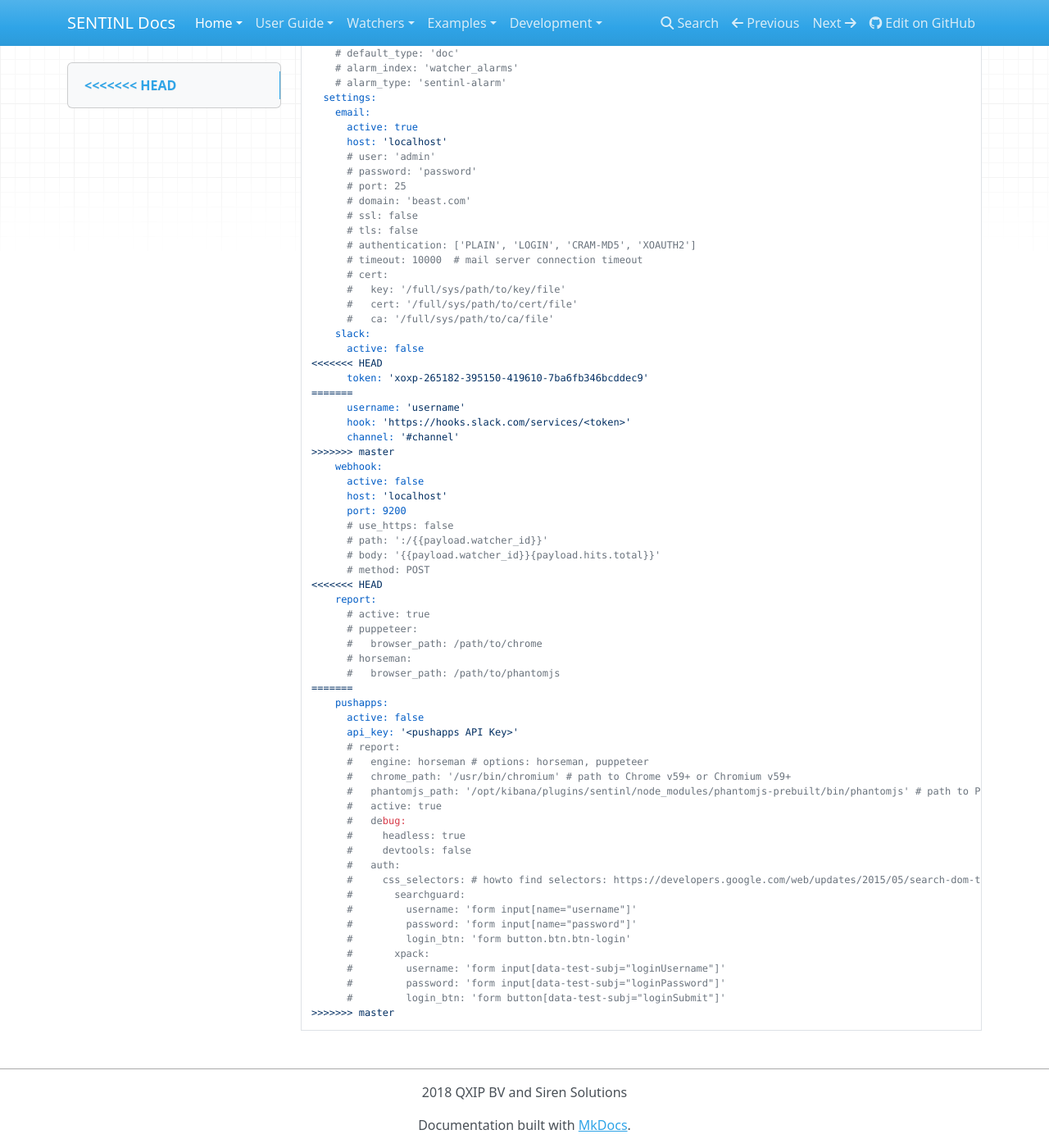
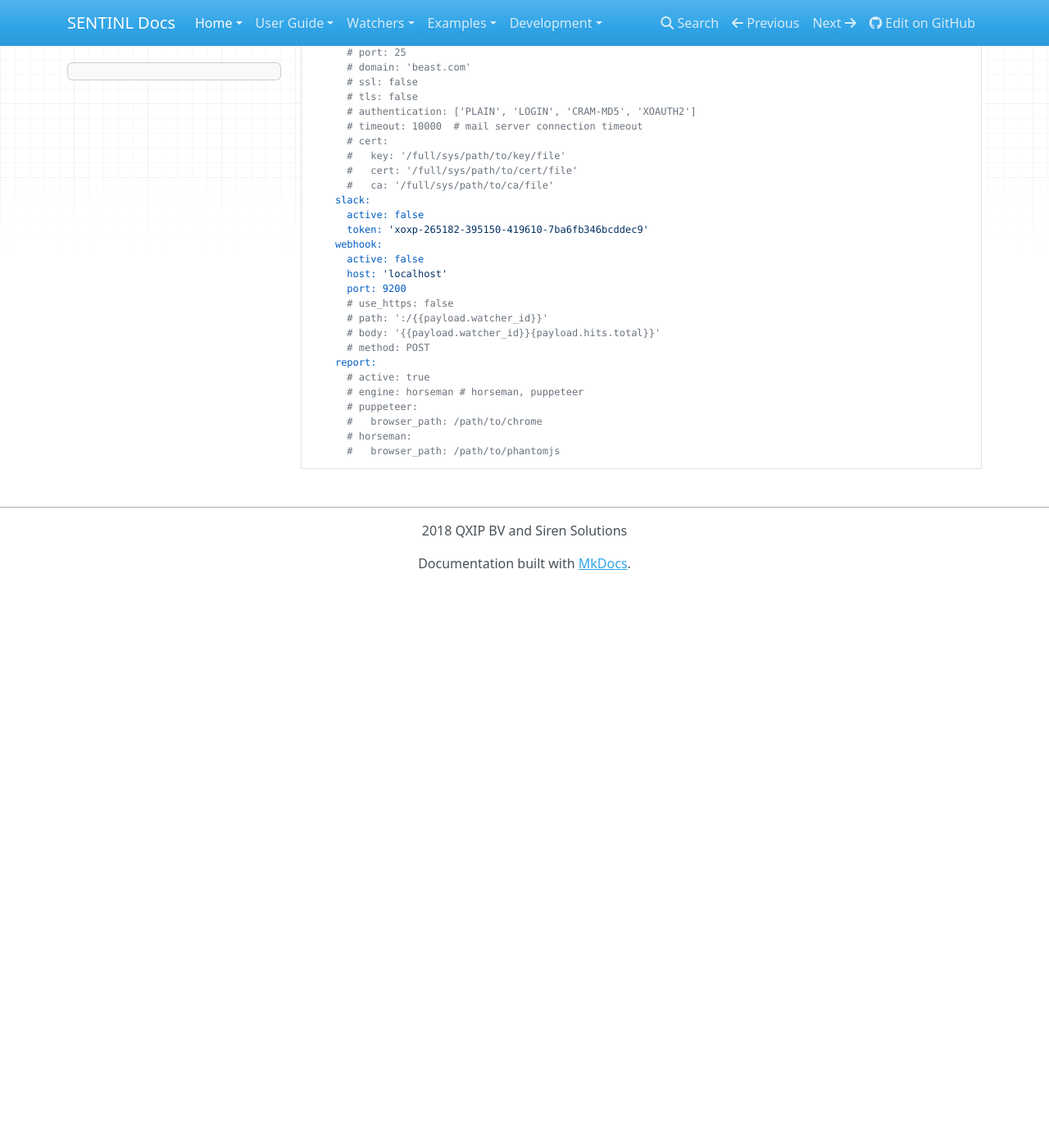
Before and after one commit to sentinl/sentinl, an MkDocs documentation site: the page built from docs/Config-Example.md, in a window 1280 px wide and 1400 px high, scrolled down 1951 px. Shown: the whole window at 82% size. Built offline with MkDocs 1.6.1, drawn with Linux system fonts in a browser that asks for light colours; nearby versions of some CDN libraries; old or Windows-style settings are respelled for this version of MkDocs; after the commit the page ends 2666 px from its top, so only the background shows below that; some of the changed text lies outside the part shown.

Commit message:
Fix merge conflict in docs.

````diff
--- a/docs/Config-Example.md
+++ b/docs/Config-Example.md
@@ -22,10 +22,6 @@ sentinl:
 ```
 
 ##### Example (extended)
-<<<<<<< HEAD
-=======
-
->>>>>>> master
 ```
 sentinl:
   es:
@@ -88,11 +84,7 @@ sentinl:
 ```
 
 ##### Example (extended)
-<<<<<<< HEAD
-The commented configuration is optional and are applied by default if not specified otherwise.
-=======
 The commented ('#') configuration is optional and is applied by default if not specified otherwise.
->>>>>>> master
 
 ```yaml
 sentinl:
@@ -123,13 +115,7 @@ sentinl:
       #   ca: '/full/sys/path/to/ca/file'
     slack:
       active: false
-<<<<<<< HEAD
       token: 'xoxp-265182-395150-419610-7ba6fb346bcddec9'
-=======
-      username: 'username'
-      hook: 'https://hooks.slack.com/services/<token>'
-      channel: '#channel'
->>>>>>> master
     webhook:
       active: false
       host: 'localhost'
@@ -138,34 +124,11 @@ sentinl:
       # path: ':/{{payload.watcher_id}}'
       # body: '{{payload.watcher_id}}{payload.hits.total}}'
       # method: POST
-<<<<<<< HEAD
     report:
       # active: true
+      # engine: horseman # horseman, puppeteer
       # puppeteer:
       #   browser_path: /path/to/chrome
       # horseman:
       #   browser_path: /path/to/phantomjs
-=======
-    pushapps:
-      active: false
-      api_key: '<pushapps API Key>'
-      # report:
-      #   engine: horseman # options: horseman, puppeteer
-      #   chrome_path: '/usr/bin/chromium' # path to Chrome v59+ or Chromium v59+
-      #   phantomjs_path: '/opt/kibana/plugins/sentinl/node_modules/phantomjs-prebuilt/bin/phantomjs' # path to PhantomJS
-      #   active: true
-      #   debug:
-      #     headless: true
-      #     devtools: false
-      #   auth:
-      #     css_selectors: # howto find selectors: https://developers.google.com/web/updates/2015/05/search-dom-tree-by-css-selector
-      #       searchguard:
-      #         username: 'form input[name="username"]'
-      #         password: 'form input[name="password"]'
-      #         login_btn: 'form button.btn.btn-login'
-      #       xpack:
-      #         username: 'form input[data-test-subj="loginUsername"]'
-      #         password: 'form input[data-test-subj="loginPassword"]'
-      #         login_btn: 'form button[data-test-subj="loginSubmit"]'
->>>>>>> master
 ```
````
Also changed, not shown: docs/HOWTO-Create-Reports.md (+0 -6 lines).
